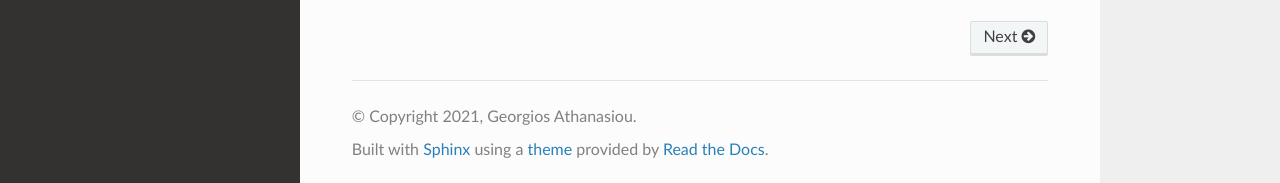
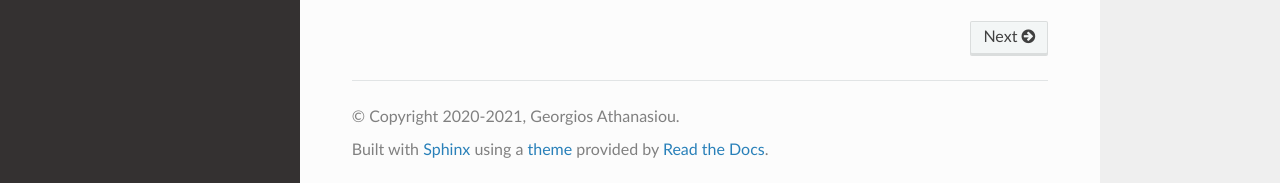
Before and after one commit to yorgath/orthogram, a Sphinx documentation site: the page built from docs/index.rst, in a window 1280 px wide and 900 px high, scrolled down 1707 px. Shown: the part 714-897 px from the top of the window. Built offline with Sphinx 7.4.7 and the Read the Docs theme 2.0.0, drawn with Linux system fonts in a browser that asks for light colours.

Commit message:
Fix copyright date in documentation

```diff
--- a/docs/conf.py
+++ b/docs/conf.py
@@ -18,7 +18,7 @@
 # -- Project information -----------------------------------------------------
 
 project = 'orthogram'
-copyright = '2021, Georgios Athanasiou'
+copyright = '2020-2021, Georgios Athanasiou'
 author = 'Georgios Athanasiou'
 
 # The full version, including alpha/beta/rc tags
```
